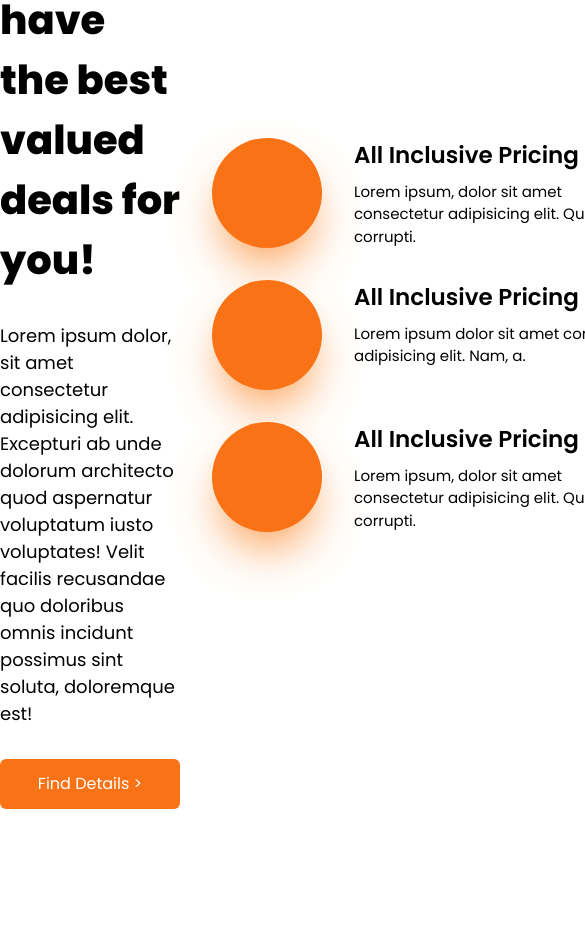
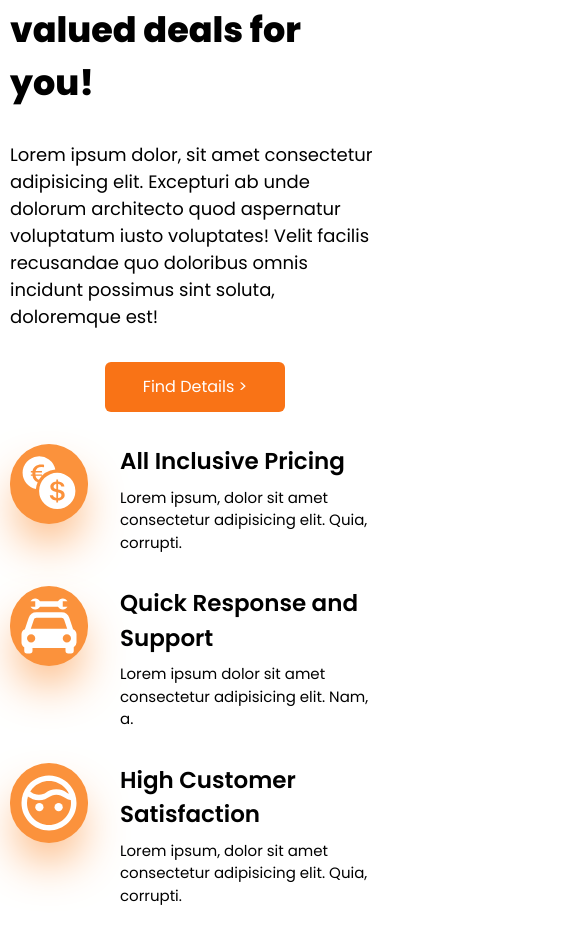
Before and after one commit to VahapCanDongel/car-hire, a React (Vite) app: page / in a window 390 px wide. Shown: the part 4040-4981 px from the top of the page, 585 px wide, since content can reach past the window. Before the commit the page ends 4889 px from the top, so only its background shows below. Built offline with nearby package versions, Linux system fonts and the light colour scheme.

Commit message:
finished deals

```diff
--- a/src/sections/Deals.jsx
+++ b/src/sections/Deals.jsx
@@ -1,68 +1,105 @@
-import "../styles/Deals.css"
+import "../styles/Deals.css";
 
 export default function Deals() {
   return (
     <div className="deals-base">
+      <img src="https://www.cargiant.co.uk/media/1wentceg/cg-hero.png?height=0&width=0&quality=&mode=Crop&center=0.5,0.5&bgcolor=" className="sm:hidden"/>
 
-            <div className="flex justify-evenly items-center gap-8 w-full">
-                <div className="flex flex-col gap-8 w-[450px]">
-                    <div>
+      <div className="flex justify-evenly items-center gap-8 w-full my-10 sm:flex-col sm:w-2/3">
+        <div className="flex flex-col gap-8 w-[450px] sm:w-[400px] sm:justify-center sm:items-center">
+          <div className="sm:w-[370px]">
             <div className="text-[23px] font-bold">Why Choose Us</div>
-                        <div className="text-[40px] font-bold">We have the best valued deals for you!</div>
+            <div className="text-[40px] font-bold sm:text-[35px]">
+              We have the best valued deals for you!
+            </div>
           </div>
 
-                    <p className="text-[18px]">Lorem ipsum dolor, sit amet consectetur adipisicing elit. Excepturi ab unde dolorum architecto quod aspernatur voluptatum iusto voluptates! Velit facilis recusandae quo doloribus omnis incidunt possimus sint soluta, doloremque est!</p>
-                    <button className="rounded-md p-2 w-[200px] text-white h-[55px] sm:w-[180px] sm:h-[50px] bg-orange-500">Find Details {">"}</button>
+          <p className="text-[18px] sm:w-[370px]">
+            Lorem ipsum dolor, sit amet consectetur adipisicing elit. Excepturi
+            ab unde dolorum architecto quod aspernatur voluptatum iusto
+            voluptates! Velit facilis recusandae quo doloribus omnis incidunt
+            possimus sint soluta, doloremque est!
+          </p>
+          <button className="rounded-md p-2 w-[200px] text-white h-[55px] sm:w-[180px] sm:h-[50px] bg-orange-500">
+            Find Details {">"}
+          </button>
         </div>
 
-
-                <div className="w-/4 flex flex-col gap-8">
-
+        <div className="flex flex-col gap-8 sm:w-[370px]">
           <div className="deal-card">
             <div className="icon-container">
-
+              <svg
+                width="66"
+                height="66"
+                fill="#ffffff"
+                viewBox="0 0 24 24"
+                xmlns="http://www.w3.org/2000/svg"
+              >
+                <path d="M2.4 7.93a6.003 6.003 0 0 0 4.833 5.885c.077-.86.298-1.7.653-2.487C6.834 10.972 6.159 10.166 6 9.02h-.6v-.51h.56v-.52c0-.056 0-.112.004-.163H5.4v-.512h.614c.27-1.498 1.442-2.386 3.204-2.386.379 0 .708.037.982.102v.88a4.153 4.153 0 0 0-.978-.099c-1.102 0-1.845.56-2.08 1.503h2.3v.512H7.066c-.004.055-.004.117-.004.177v.506h2.38v.512H7.116c.142.723.562 1.236 1.206 1.475a7.8 7.8 0 0 1 5.964-3.735A6.002 6.002 0 0 0 2.4 7.929Zm19.2 6.6a6.6 6.6 0 1 1-13.2 0 6.6 6.6 0 0 1 13.2 0Zm-9.3 1.586c.083 1.002.896 1.782 2.357 1.874v.74h.648v-.745c1.51-.103 2.395-.888 2.395-2.028 0-1.038-.675-1.572-1.884-1.848l-.51-.12v-2.011c.647.072 1.06.416 1.158.894h1.138c-.084-.965-.935-1.72-2.297-1.802v-.74h-.648v.754c-1.291.124-2.17.878-2.17 1.946 0 .945.653 1.546 1.74 1.792l.43.102v2.136c-.665-.096-1.104-.451-1.203-.944H12.3Zm2.352-2.274c-.638-.144-.984-.437-.984-.879 0-.492.373-.863.99-.97v1.847h-.007l.001.002Zm.747 1.252c.774.174 1.131.456 1.131.956 0 .568-.444.96-1.224 1.032v-2.01l.093.022Z"></path>
+              </svg>
             </div>
 
             <div className="card-body">
               <div className="font-semibold text-[23px]">
                 All Inclusive Pricing
               </div>
-                            <p className="text-[15px]">Lorem ipsum, dolor sit amet consectetur adipisicing elit. Quia, corrupti.</p>
+              <p className="text-[15px]">
+                Lorem ipsum, dolor sit amet consectetur adipisicing elit. Quia,
+                corrupti.
+              </p>
             </div>
           </div>
 
-
           <div className="deal-card ">
             <div className="icon-container">
-
+              <svg
+                width="66"
+                height="66"
+                fill="#ffffff"
+                viewBox="0 0 24 24"
+                xmlns="http://www.w3.org/2000/svg"
+              >
+                <path d="m20.772 13.155-1.368-4.104A2.995 2.995 0 0 0 16.559 7H7.441a2.995 2.995 0 0 0-2.845 2.051l-1.368 4.104A2 2 0 0 0 2 15v3c0 .738.404 1.376 1 1.723V21a1 1 0 0 0 1 1h1a1 1 0 0 0 1-1v-1h12v1a1 1 0 0 0 1 1h1a1 1 0 0 0 1-1v-1.277A1.99 1.99 0 0 0 22 18v-3c0-.831-.507-1.542-1.228-1.845ZM7.441 9h9.117a1 1 0 0 1 .949.684L18.613 13H5.387l1.105-3.316c.137-.409.519-.684.949-.684ZM5.5 18a1.5 1.5 0 1 1 .001-3.001A1.5 1.5 0 0 1 5.5 18Zm13 0a1.5 1.5 0 1 1 0-3 1.5 1.5 0 0 1 0 3ZM5.277 5c.347.595.985 1 1.723 1 .738 0 1.376-.405 1.723-1h6.555c.346.595.984 1 1.722 1s1.376-.405 1.723-1H17V3h1.723c-.347-.595-.985-1-1.723-1-.738 0-1.376.405-1.723 1H8.723C8.376 2.405 7.738 2 7 2c-.738 0-1.376.405-1.723 1H7v2H5.277Z"></path>
+              </svg>
             </div>
 
             <div className="card-body">
               <div className="font-semibold text-[23px]">
-                                All Inclusive Pricing
+                Quick Response and Support
               </div>
-                            <p className="text-[15px]">Lorem ipsum dolor sit amet consectetur adipisicing elit. Nam, a.</p>
+              <p className="text-[15px]">
+                Lorem ipsum dolor sit amet consectetur adipisicing elit. Nam, a.
+              </p>
             </div>
           </div>
 
           <div className="deal-card">
             <div className="icon-container">
-
+              <svg
+                width="66"
+                height="66"
+                fill="#ffffff"
+                viewBox="0 0 24 24"
+                xmlns="http://www.w3.org/2000/svg"
+              >
+                <path d="M12 2C6.486 2 2 6.486 2 12s4.486 10 10 10 10-4.486 10-10S17.514 2 12 2Zm0 2c3.213 0 5.982 1.908 7.254 4.648a7.801 7.801 0 0 1-.895-.498c-.409-.258-.873-.551-1.46-.772-.669-.255-1.4-.378-2.234-.378-.834 0-1.565.123-2.234.377-.587.223-1.051.516-1.472.781-.378.237-.703.443-1.103.594C9.41 8.921 8.926 9 8.33 9c-.595 0-1.079-.079-1.524-.248-.4-.151-.728-.358-1.106-.598-.161-.101-.34-.208-.52-.313C6.587 5.542 9.113 4 12 4Zm0 16c-4.411 0-8-3.589-8-8 0-.81.123-1.59.348-2.327.094.058.185.11.283.173.411.26.876.554 1.466.776.669.255 1.399.378 2.233.378.833 0 1.564-.123 2.235-.377.587-.223 1.051-.516 1.472-.781.378-.237.703-.443 1.103-.595.445-.168.929-.247 1.525-.247.596 0 1.08.079 1.525.248.399.15.725.356 1.114.602.409.258.873.551 1.46.773.363.138.748.229 1.153.291.049.357.083.717.083 1.086 0 4.411-3.589 8-8 8Z"></path>
+                <path d="M8.5 15a1.5 1.5 0 1 0 0-3 1.5 1.5 0 0 0 0 3Z"></path>
+                <path d="M15.5 15a1.5 1.5 0 1 0 0-3 1.5 1.5 0 0 0 0 3Z"></path>
+              </svg>
             </div>
 
             <div className="card-body">
               <div className="font-semibold text-[23px]">
-                                All Inclusive Pricing
+                High Customer Satisfaction
               </div>
-                            <p className="text-[15px]">Lorem ipsum, dolor sit amet consectetur adipisicing elit. Quia, corrupti.</p>
+              <p className="text-[15px]">
+                Lorem ipsum, dolor sit amet consectetur adipisicing elit. Quia,
+                corrupti.
+              </p>
             </div>
           </div>
-
         </div>
-
       </div>
-
-
     </div>
-    )
+  );
 }
--- a/src/styles/Deals.css
+++ b/src/styles/Deals.css
@@ -5,11 +5,11 @@
 
 
 .deals-base{
-    @apply flex justify-center items-center w-full my-10
+    @apply flex justify-center items-center w-full my-10 flex-col sm:p-4
 }
 
 .icon-container{
-    @apply w-[110px] h-[110px] bg-orange-500 rounded-full shadow-2xl shadow-orange-400
+    @apply w-[110px] h-[110px] bg-orange-400 rounded-full shadow-2xl shadow-orange-400 flex justify-center items-center sm:w-[90px] sm:h-[80px]
 }
 
 .deal-card {
```
Lines whose indentation alone changed are shown as unchanged.
